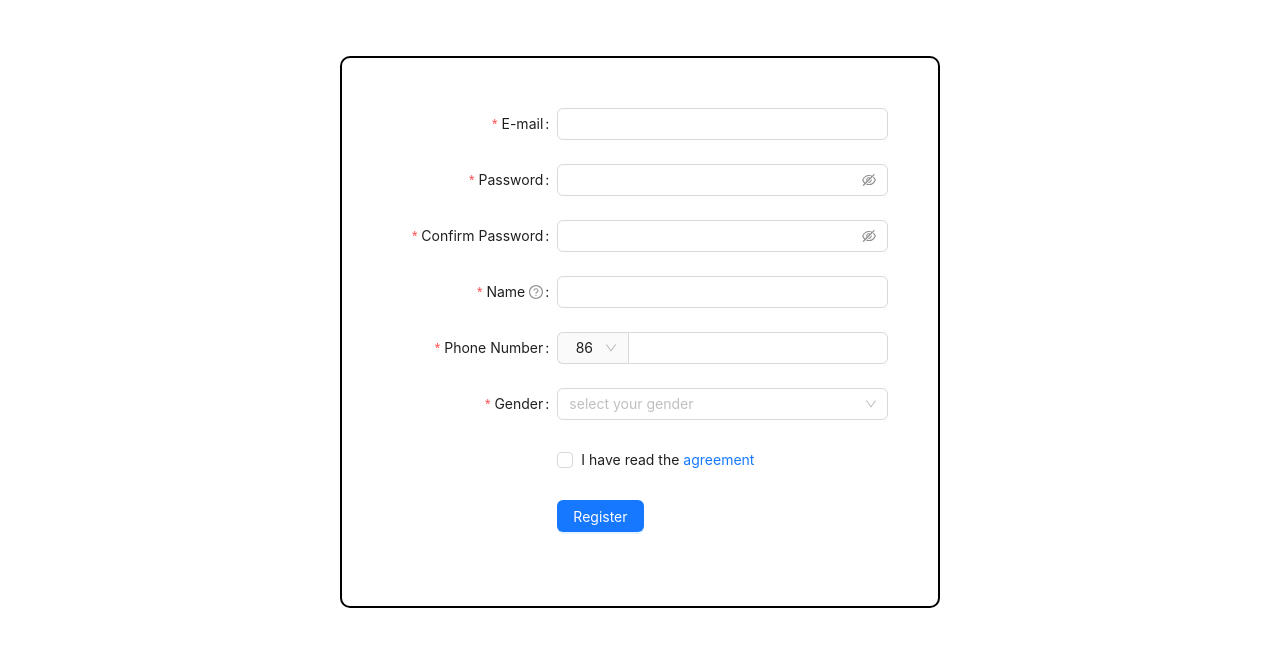
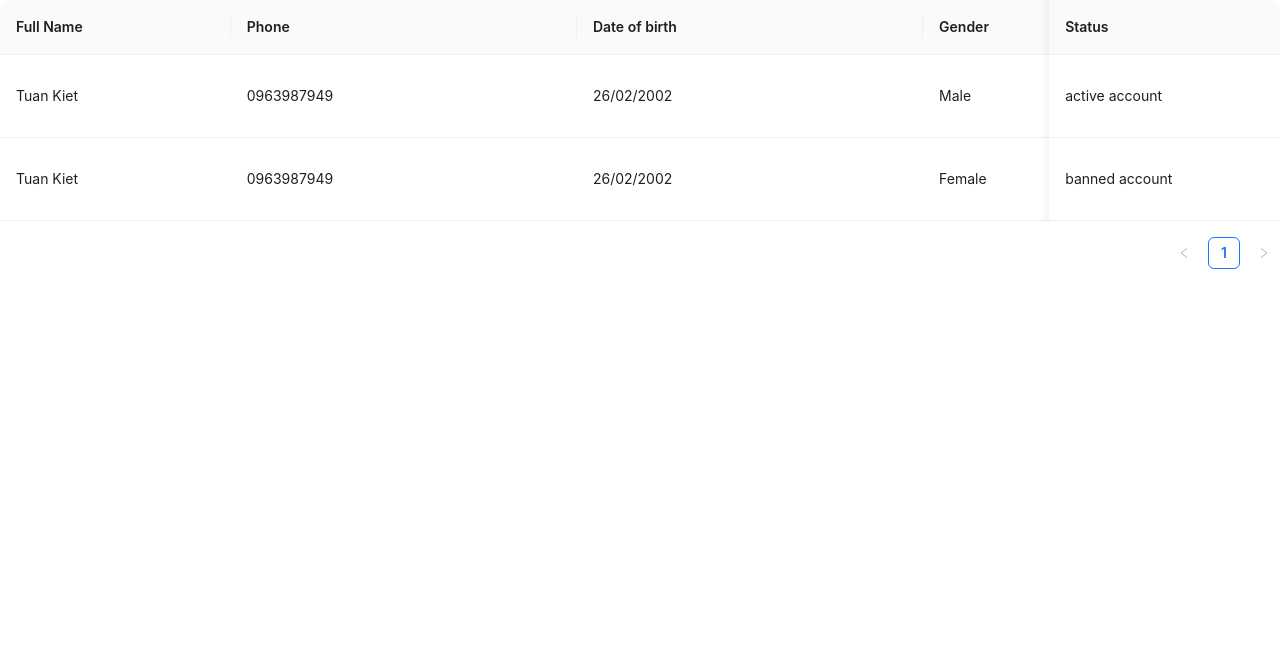
Before and after one commit to Thanh-Cong0602/management-Document, a React (Create React App) app: page / in a window 1280 px wide. Shown: the top 646 px of the page. Built offline with nearby package versions, Linux system fonts and the light colour scheme.

Commit message:
Manager User

```diff
--- a/src/App.js
+++ b/src/App.js
@@ -1,9 +1,10 @@
 import logo from "./logo.svg";
 import "./App.css";
 import Register from "./Component/RegisterPage/Register";
-
+import Header_Footer from "./Component/Header_Footer/Header_Footer";
+import UserList from "./Component/UserList/UserList";
 function App() {
-  return <Register />;
+  return <UserList />;
 }
 
 export default App;
--- /dev/null
+++ b/src/Component/Header_Footer/Header_Footer.jsx
@@ -0,0 +1,25 @@
+// import { Layout } from "antd";
+// import { Content, Footer, Header } from "antd/es/layout/layout";
+
+// const Header_Footer = () => {
+//   return (
+//     <Layout>
+//       <Header
+//         style={{
+//           //   position: "fixed",
+//           width: "100vw",
+//           height: "150px",
+//           backgroundColor: 'white'
+//           boxSizing: "border-box",
+//           padding: "0",
+//           margin: "0",
+//         }}>
+//         <h1> dasjdasjk</h1>
+//       </Header>
+//       <Content></Content>
+//       <Footer></Footer>
+//     </Layout>
+//   );
+// };
+
+// export default Header_Footer;
--- a/src/Component/RegisterPage/Register.jsx
+++ b/src/Component/RegisterPage/Register.jsx
@@ -1,16 +1,5 @@
-import React, { useState } from "react";
-import {
-  AutoComplete,
-  Button,
-  Cascader,
-  Checkbox,
-  Col,
-  Form,
-  Input,
-  InputNumber,
-  Row,
-  Select,
-} from "antd";
+import React from "react";
+import { Button, Checkbox, Form, Input, Select, Typography } from "antd";
 const { Option } = Select;
 const formItemLayout = {
   labelCol: {
@@ -72,10 +61,20 @@ const Register = () => {
         margin: "auto",
         marginTop: "7vh",
         border: "2px solid black",
-        padding: "50px",
+        padding: " 0 50px",
         borderRadius: "10px",
       }}
       scrollToFirstError>
+      <Typography
+        style={{
+          display: "block",
+          textAlign: "center",
+          fontSize: "70px",
+          fontWeight: "700",
+          marginBottom: "2%",
+        }}>
+        Register
+      </Typography>
       <Form.Item
         name="email"
         label="E-mail"
--- /dev/null
+++ b/src/Component/UserList/UserList.jsx
@@ -0,0 +1,71 @@
+import React from "react";
+import { Table } from "antd";
+const columns = [
+  {
+    title: "Full Name",
+    width: 100,
+    dataIndex: "name",
+    key: "name",
+    fixed: "left",
+  },
+  {
+    title: "Phone",
+    dataIndex: "phone",
+    key: "1",
+    width: 150,
+  },
+  {
+    title: "Date of birth",
+    dataIndex: "dob",
+    key: "2",
+    width: 150,
+  },
+  {
+    title: "Gender",
+    dataIndex: "gender",
+    key: "3",
+    width: 150,
+    render: (_, { gender }) => <> {gender ? <p>Male</p> : <p>Female</p>}</>,
+  },
+  {
+    title: "Status",
+    key: "status",
+    fixed: "right",
+    width: 100,
+    dataIndex: "status",
+    render: (_, { status }) => (
+      <>{status ? <p>active account</p> : <p>banned account</p>}</>
+    ),
+  },
+];
+const data = [
+  {
+    email: "tuankiet091002@gmail.com",
+    name: "Tuan Kiet",
+    phone: "0963987949",
+    dob: "26/02/2002",
+    gender: true, // male or female
+    status: true, // active account or banned account
+  },
+  {
+    email: "tuankiet091002@gmail.com",
+    name: "Tuan Kiet",
+    phone: "0963987949",
+    dob: "26/02/2002",
+    gender: false, // male or female
+    status: false, // active account or banned account
+  },
+];
+
+const UserList = () => (
+  <Table
+    columns={columns}
+    dataSource={data}
+    scroll={{
+      x: 1500,
+      y: 300,
+    }}
+  />
+);
+
+export default UserList;
```
